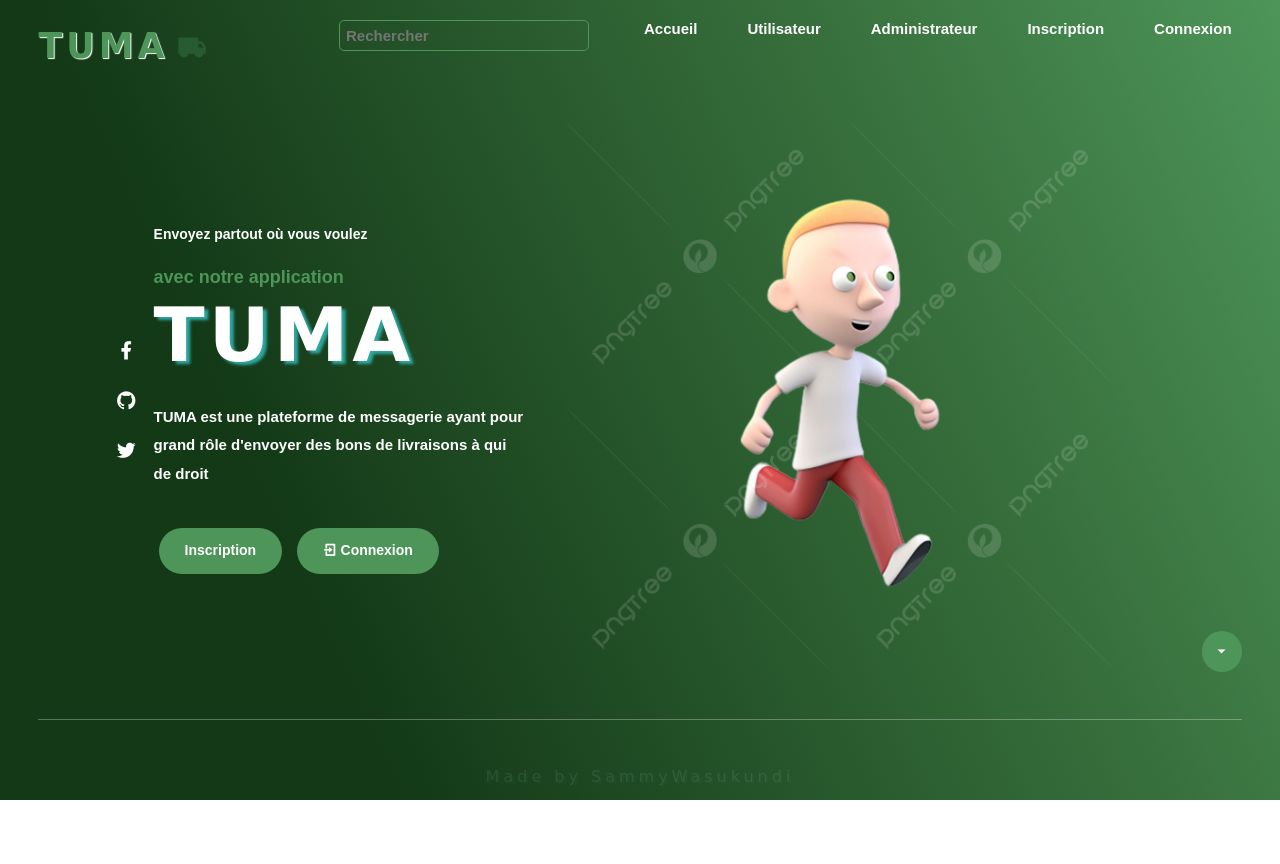
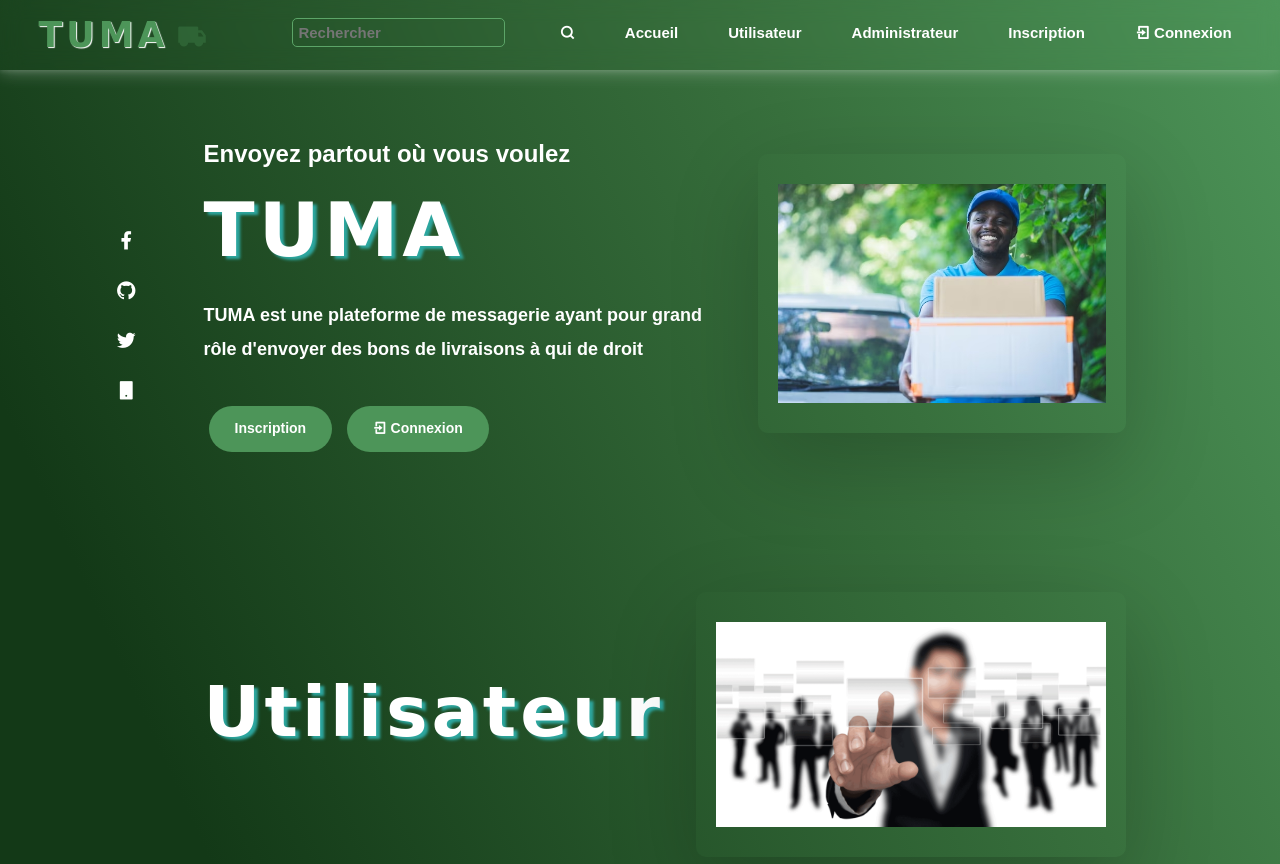
Before and after one commit to sammywasukundi/Send_apk, a plain HTML site: page UI/index.html in a window 1280 px wide. Shown: the top 864 px of the page. Before the commit the page ends 800 px from the top, so only its background shows below. Drawn offline with nearby package versions, Linux system fonts and the light colour scheme.

Commit message:
ajout sur l'index

```diff
--- a/UI/assets/styles/style.css
+++ b/UI/assets/styles/style.css
@@ -25,6 +25,29 @@ header{
     padding: 33px 9%;
     background: transparent;
 }
+body{
+    background: var(--main-color);
+    position: relative;
+}
+.search{
+    border-radius: 5px;
+    outline: none;
+    border: 1px solid var(--third-color);
+    background-color: var(--main-color);
+    margin-top: -6px;
+}
+:placeholder-shown{
+    padding: 5px 5px;
+    text-align: left;
+}
+/* using fo javascript */
+.newClass{
+    box-shadow: rgba(226, 233, 230, 0.12) 0px 2px 4px 0px, rgba(232, 240, 237, 0.32) 0px 2px 16px 0px;
+    border-bottom: 1px transparent var(--white-color);
+    backdrop-filter: blur(10px);
+    margin-bottom: -5px;
+}
+
 .logo{
     font-size: 30px;
     font-weight: 600;
@@ -53,21 +76,24 @@ header{
     display: none;
 }
 .hero{
-    height: 100%;
+    height: auto;
     width: 100%;
-    min-height: 100vh;
-    background: var(--main-color);
-    position: relative;
+    margin: 140px 0;
+    /* min-height: 100vh; */
     display: flex;
     grid-template-columns: repeat (2, 1fr);
     align-items: center;
     gap: 2rem;
 }
 section{
-    padding: 0 19%;
+    padding: 0 22%;
+    margin: 15px 0;
+}
+.hero-text{
+    padding-left: 50px;
 }
 .hero-text h5{
-    font-size: 14px;
+    font-size: 24px;
     font-weight: 600;
     color: var(--white-color);
     margin-bottom: 40px;
@@ -82,21 +108,25 @@ section{
     letter-spacing: 4px;
 }
 .hero-text h4{
-    font-size: 18px;
+    font-size: 24px;
     font-weight: 600;
     color: var(--second-color);
     margin-bottom: 10px;
 }
 .hero-text p{
-    font-size: 15px;
+    font-size: 18px;
     color: var(--white-color);
     line-height: 1.9;
     margin-bottom: 40px;
     font-weight: 600;
 }
 .hero-img img{
+    padding: 30px 20px;
     width: 550px;
     height: auto;
+    border-radius: 10px;
+    box-shadow: rgba(0, 0, 0, 0.2) 0px 30px 90px;
+    object-fit: cover;
 }
 .hero-text a{
     display: inline-block;
@@ -128,9 +158,13 @@ section{
     margin-right: 5px;
     color: var(--white-color);
 }
+.clImage{
+    opacity:0;
+    filter:alpha(opacity=0);
+}
 .icons{
     position: absolute;
-    top: 50%;
+    top: 15%;
     padding: 0 9%;
     transform: translateY(-50%);
 }
@@ -148,7 +182,7 @@ section{
 }
 .scroll-down{
     position: absolute;
-    bottom: 16%;
+    bottom: 2px;
     right: 9%;
 }
 .scroll-down i{
@@ -237,13 +271,13 @@ section{
     .pieds{
         width: 94%;
         height: auto;
-        position: fixed;
+        position: absolute;
         bottom: 15px;
     }
     .foot{
         width: 94%;
         height: auto;
-        position: fixed;
+        position: absolute;
         opacity: 0.3;
     }
 }
@@ -348,13 +382,13 @@ section{
     .pieds{
         width: 94%;
         height: auto;
-        position: fixed;
+        position: absolute;
         bottom: 15px;
     }
     .foot{
         width: 94%;
         height: auto;
-        position: fixed;
+        position: absolute;
         opacity: 0.3;
     }
 }
--- a/UI/index.html
+++ b/UI/index.html
@@ -14,7 +14,7 @@
     <link href="https://fonts.googleapis.com/css2?family=Poppins:ital,
     wght@0,300;0,400;0,500;0,600;0,700;0,800;1,100;1,200;1,300;1,400&display=swap" rel="stylesheet">
 </head>
-<body>
+<body onscroll="scroll()" onload="album()">
 
     <header>
         <a href="#" class="logo">
@@ -24,50 +24,60 @@
         </a>
         <ul class="navlist">
             <li>
-                <input
-                class="searchbar"
-                style="
-                padding: 6px 6px;
-                margin: 0 5px 20px 0;
-                border-radius: 5px;
-                outline: none;
-                width: 250px;
-                background-color: transparent;
-                border: 1px solid #4d9559;"
-                type="search" placeholder="Rechercher"> <!--<i class="ri-search-line"></i>--></li>
+                <input class="search" type="search" placeholder="Rechercher">
+                <a href="#" class="loop"><i class="ri-search-line"></i></a>
+            </li>
             <li><a href="index.html">Accueil</a></li>
             <li><a href="assets/user.html">Utilisateur</a></li>
-            <li><a href="#">Administrateur</a></li>
+            <li><a href="assets/admin.html">Administrateur</a></li>
             <li><a href="assets/inscription.html">Inscription</a></li>
-            <li><a href="assets/connexion.html">Connexion</a></li>
+            <li><a href="assets/connexion.html" class="ctaa"><i class="ri-login-box-line"></i><span>  </span>Connexion</a></li>
         </ul>
         <div class="bx bx-menu" id="menu-icon"></div>
     </header>
     <section class="hero">
         <div class="hero-text">
             <h5>Envoyez partout où vous voulez</h5>
-            <h4>avec notre application</h4>
+            <!-- <h4>avec notre application</h4> -->
             <h1>TUMA</h1>
             <p>TUMA est une plateforme de messagerie ayant pour grand rôle d'envoyer des bons de livraisons à qui de droit</p>
             <a href="assets/inscription.html">Inscription</a>
             <a href="assets/connexion.html" class="ctaa"><i class="ri-login-box-line"></i><span>  </span>Connexion</a>
         </div>
         <div class="hero-img">
-            <img src="assets/img/send_homme.png" alt="description apk">
+            <img src="assets/img/caroussel/livrer1.jpg" alt="description apk" id="idImage" class="clImage">
         </div>
+
     </section>
     <div class="icons">
         <a href="#"><i class="ri-facebook-fill"></i></a>
         <a href="#"><i class="ri-github-fill"></i></a>
         <a href="#"><i class="ri-twitter-fill"></i></a>
+        <a href="#"><i class="ri-smartphone-fill"></i></a>
     </div>
+    <section class="hero">
+        <div class="hero-text">
+            <h1 style="font-size: 70px;">Utilisateur</h1>
+        </div>
+        <div class="hero-img" id="img_user">
+            <a href="assets/user.html"><img src="assets/img/user.png" alt="description apk"></a>
+        </div>
+    </section>
+    <section class="hero">
+        <div class="hero-text">
+            <h1 style="font-size: 48px;">Administrateur</h1>
+        </div>
+        <div class="hero-img" id="img_user">
+            <a href="assets/admin.html"><img src="assets/img/admin.jpg" alt="description apk"></a>
+        </div>
+    </section>
     <div class="scroll-down">
-        <a href="#"><i class="ri-arrow-down-s-fill"></i></a>
+        <a href="#"><i class="ri-arrow-up-s-fill"></i></a>
     </div>
-    <footer class="foot">
+    <!-- <footer class="foot">
         <div class="pieds">
             <p class="nom">Made by SammyWasukundi</p>
-        </div>
+        </div>-->
         <!-- javascript -->
         <script src="https://unpkg.com/scrollreveal"></script>
         <script src="js/script.js"></script>
--- a/UI/js/script.js
+++ b/UI/js/script.js
@@ -14,9 +14,10 @@ menu.addEventListener('click', () =>{
 ScrollReveal().reveal('.hero-text',{delay:200,distance : '65px',duration : 2600,reset : true, origin:'top'});
 ScrollReveal().reveal('.hero-img',{delay:450,distance : '65px',duration : 2600,reset : true, origin:'top'});
 ScrollReveal().reveal('.icons',{delay:500,distance : '65px',duration : 2600,reset : true, origin:'left'});
-ScrollReveal().reveal('.scroll-down',{delay:500,distance : '65px',duration : 2600,reset : true, origin:'right'});
 ScrollReveal().reveal('.pieds',{delay:500,distance : '65px',duration : 2600,reset : true, origin:'bottom'});
 ScrollReveal().reveal('.formulaire',{delay:500,distance : '65px',duration : 2600,reset : true, origin:'top'});
+ScrollReveal().reveal('#img_user',{delay:500,distance : '65px',duration : 2600,reset : true, origin:'top'});
+
 
 const btn = document.querySelector(".scroll-down");
 const content = document.querySelector(".show_btn");
@@ -29,3 +30,45 @@ btn.addEventListener('click',function(){
         content.style.visibility='hidden';
     }
 })
+
+function scroll(){
+    document.getElementsByTagName("header").item(0).className="newClass";
+}
+const search = document.querySelector(".loop");
+const searchber = document.querySelector(".search");
+
+search.addEventListener('click',function(){
+    if(getComputedStyle(searchber).visibility != 'visible'){
+        searchber.style.visibility='visible';
+    }
+    else{
+        searchber.style.visibility='hidden';
+    }
+})
+// images defilentes
+image=new Array("livrer1.jpg","livrer2.jpg","livrer3.jpg","livrer4.jpg");
+im=0;
+op=0;
+sop="cr";
+function album(){
+   setTimeout("album()",20);
+   document.getElementById("idImage").src="assets/img/caroussel/"+image[im%4];
+   try{
+      document.getElementById("idImage").filters.alpha.opacity=op*100;
+   }
+   catch(e){
+      document.getElementById("idImage").style.opacity=op;
+   }
+   if(sop=="cr"){
+      op+=0.02;
+      if(op>2)
+         sop="dcr";
+   }
+   if(sop=="dcr"){
+      op-=0.02;
+      if(op<=0){
+         sop="cr";
+         im+=1;
+      }
+   }
+}
```
Also changed, not shown: UI/assets/admin.html (added, +12 -0 lines), UI/assets/user.html (+35 -12 lines), UI/assets/img/admin.jpg (added), UI/assets/img/caroussel/livrer1.jpg (added), UI/assets/img/caroussel/livrer2.jpg (added), UI/assets/img/caroussel/livrer3.jpg (added), UI/assets/img/caroussel/livrer4.jpg (added), UI/assets/img/mobile.jpg (renamed from UI/assets/img/kisspng-art-meal-delivery-service-food-logo-fried-momo-5b47164aae7fb7.1460551115313854187148.jpg), UI/assets/img/user.png (added).
